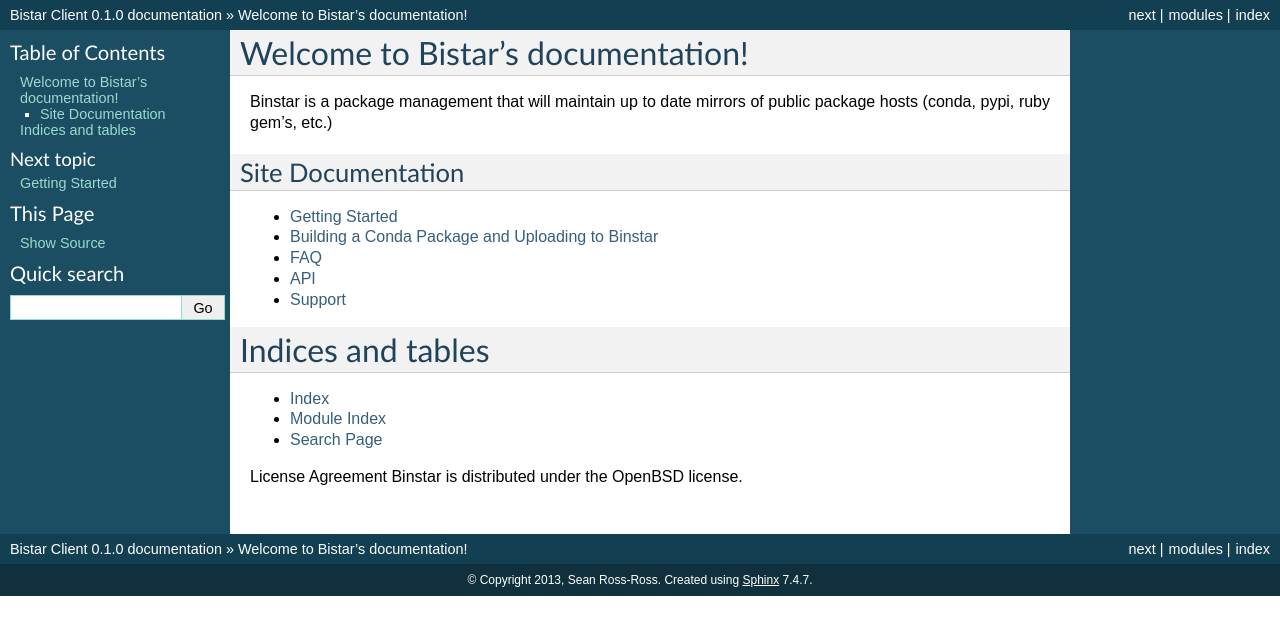
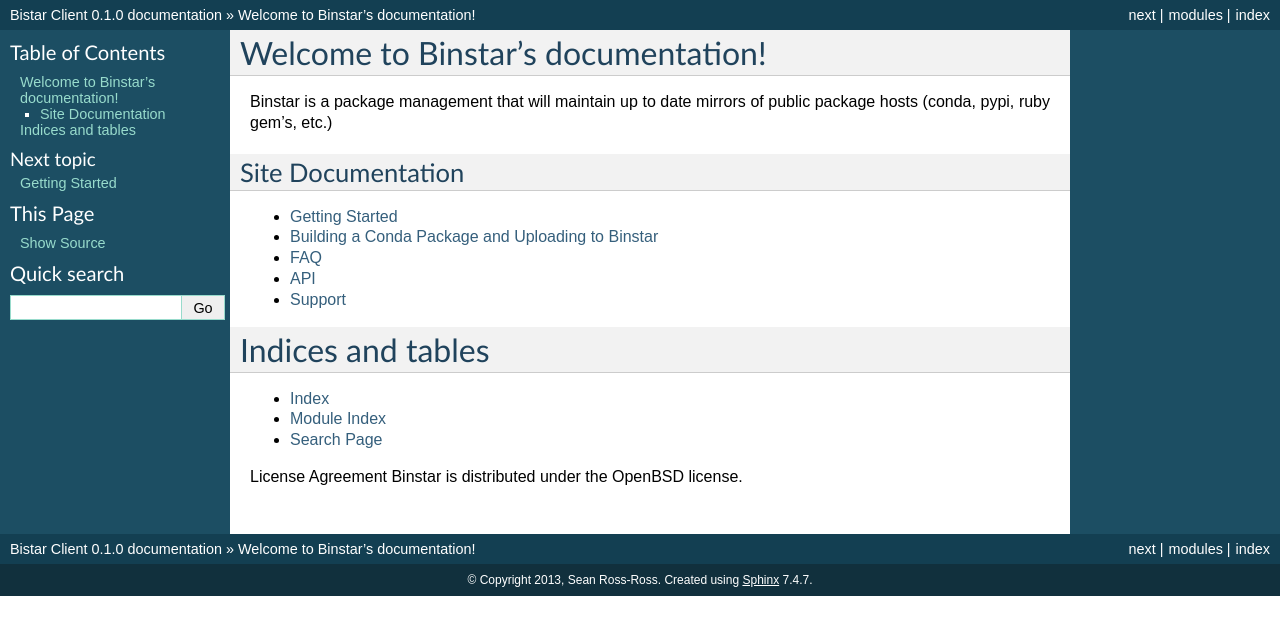
Before and after one commit to anaconda/anaconda-client, a Sphinx documentation site: the page built from doc/index.rst, in a window 1280 px wide. Shown: the top 635 px of the page. Built offline with Sphinx 7.4.7, drawn with Linux system fonts in a browser that asks for light colours.

Commit message:
spelling error

```diff
--- a/doc/index.rst
+++ b/doc/index.rst
@@ -1,9 +1,9 @@
-.. Bistar Client documentation master file, created by
+.. Binstar Client documentation master file, created by
    sphinx-quickstart on Sat Mar 30 10:10:48 2013.
    You can adapt this file completely to your liking, but it should at least
    contain the root `toctree` directive.
 
-Welcome to Bistar's documentation!
+Welcome to Binstar's documentation!
 =========================================
 
 Binstar is a package management that will maintain up to date mirrors of public package hosts (conda, pypi, ruby gem's, etc.)
```
